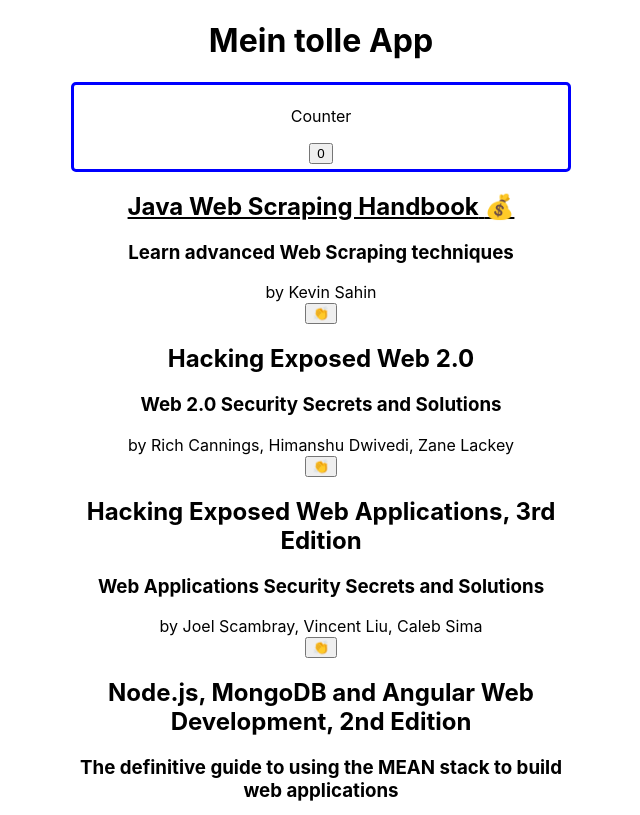
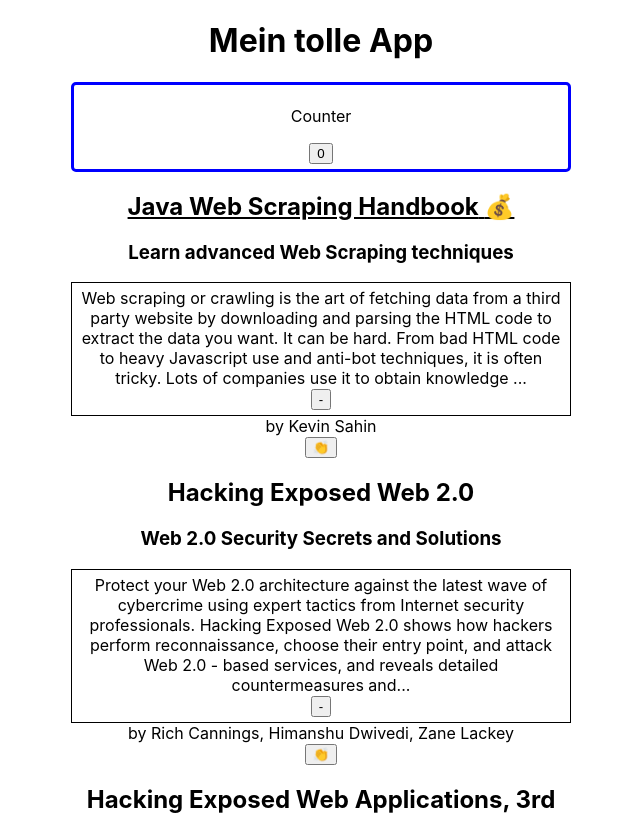
Before and after one commit to andrekovac/react-workshop-20221207, a React (Create React App) app: page / in a window 1280 px wide. Shown: the top 815 px of the page, without its empty margins (319-959 px from the left). Built offline with nearby package versions, Linux system fonts and the light colour scheme.

Commit message:
Hideable component

```diff
--- a/src/components/BookListItem/BookListItem.tsx
+++ b/src/components/BookListItem/BookListItem.tsx
@@ -1,5 +1,6 @@
 import { useState } from "react";
 import { Book } from "../../domain/book";
+import { Hideable } from "../Hideable";
 
 interface BookListItemProps {
   book: Book;
@@ -19,6 +20,7 @@
         {likes >= 5 && "⭐️"} {book.title} {isFree && "💰"}
       </h2>
       <h3>{book.subtitle}</h3>
+      <Hideable>{book.abstract}</Hideable>
       <div>by {book.author}</div>
       <button onClick={increaseLikeCount}>
         &#128079; {likes > 0 && `(${likes})`}
--- /dev/null
+++ b/src/components/Hideable/Hideable.tsx
@@ -0,0 +1,16 @@
+import { useState } from "react";
+
+interface HideableProps {
+  children: React.ReactNode;
+}
+
+export const Hideable = ({ children }: HideableProps) => {
+  const [show, setShow] = useState(true);
+
+  return (
+    <div style={{ border: "1px solid black", padding: 5 }}>
+      <div>{show && children}</div>
+      <button onClick={() => setShow(!show)}>{show ? "-" : "+"}</button>
+    </div>
+  );
+};
--- /dev/null
+++ b/src/components/Hideable/index.ts
@@ -0,0 +1 @@
+export * from "./Hideable";
```
